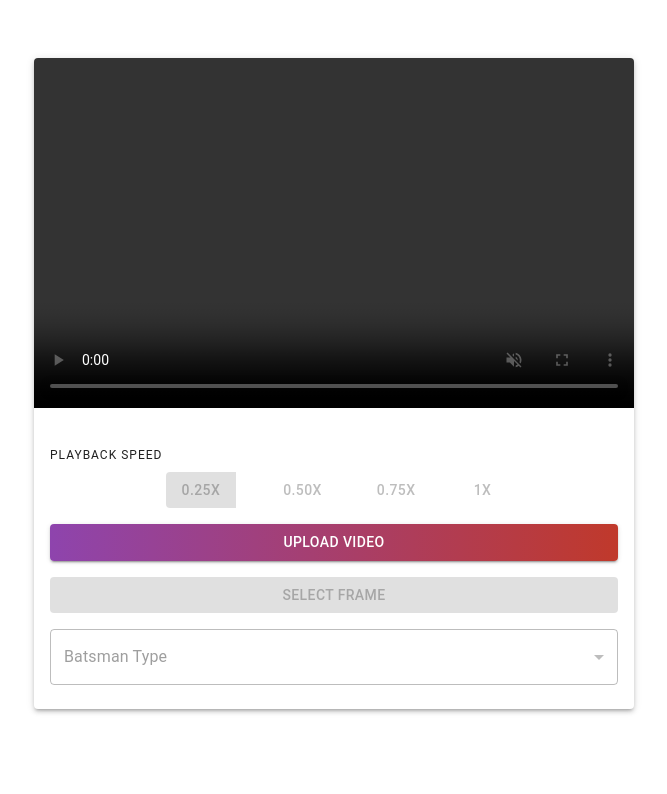
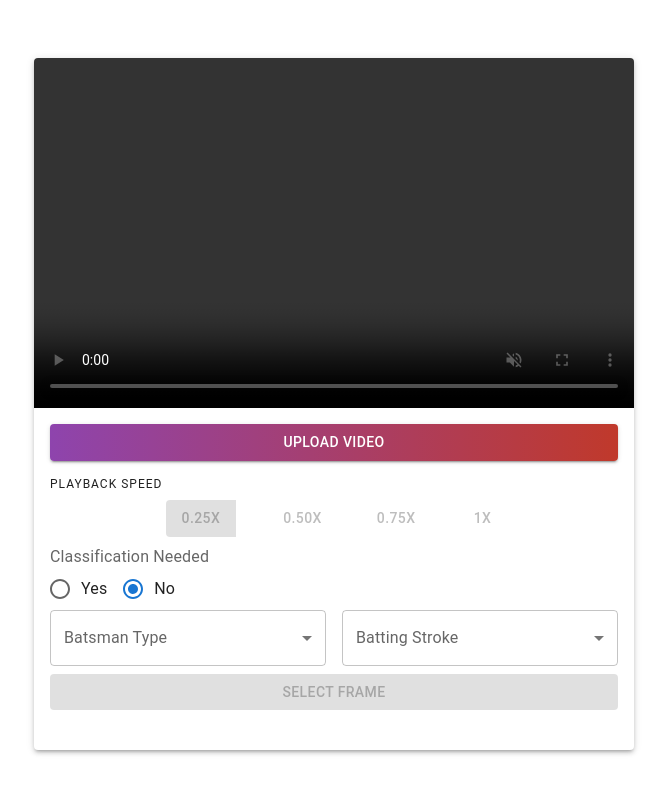
Before and after one commit to anjana-madushan/Research-Demo-Personal, a React (Vite) app in the folder Frontend/research shot posture accuracy/: page / in a window 1280 px wide. Shown: the top 794 px of the page, without its empty margins (306-973 px from the left). Built offline with nearby package versions, Linux system fonts and the light colour scheme.

Commit message:
feature: video upload form + rectifications

```diff
--- a/Frontend/research shot posture accuracy/src/components/Video/videoUpload.jsx
+++ b/Frontend/research shot posture accuracy/src/components/Video/videoUpload.jsx
@@ -3,7 +3,10 @@ import {
   Button,
   Typography,
   Box,
-  CircularProgress,
+  FormLabel,
+  FormControlLabel,
+  RadioGroup,
+  Radio,
   Select,
   MenuItem,
   FormControl,
@@ -11,9 +14,11 @@ import {
   Card,
   CardMedia,
   CardContent,
-  ButtonGroup
+  ButtonGroup,
+  Grid
 } from "@mui/material";
 import axios from "axios";
+import Rectifications from "../ui/rectifications";
 
 const VideoUpload = () => {
   const [file, setFile] = useState(null);
@@ -24,6 +29,8 @@ const VideoUpload = () => {
   const [accuracy, setAccuracy] = useState(null);
   const [isVideoLoaded, setIsVideoLoaded] = useState(false);
   const [playbackSpeed, setPlaybackSpeed] = useState(0.25);
+  const [rectifications, setRectifications] = useState([]);
+  const [hasClassification, setHasClassification] = useState(false);
   const videoRef = useRef(null);
   const fileInputRef = useRef(null);
 
@@ -92,8 +99,11 @@ const VideoUpload = () => {
 
       const batting_stroke = response.data['Stroke'];
       const accuracy_level = parseInt(response.data['accuracy'], 10);
+      const rectifications = response.data['rectifications'];
       setMessage(batting_stroke);
       setAccuracy(accuracy_level);
+      console.log(response.data['rectifications'])
+      setRectifications(rectifications)
     } catch (error) {
       console.log(error);
     }
@@ -105,6 +115,8 @@ const VideoUpload = () => {
   };
 
   return (
+    <Grid container justifyContent="center" alignItems="flex-start">
+      < Grid item xs={12} md={8} >
         <Box display="flex" flexDirection="column" alignItems="center" padding={4}>
           <Card sx={{ maxWidth: 600, boxShadow: 3, marginBottom: 3 }}>
             <CardMedia
@@ -116,6 +128,7 @@ const VideoUpload = () => {
               muted
               controlsList="nodownload noplaybackrate"
               disablePictureInPicture
+              autoPlay
             >
               {file && (
                 <source
@@ -132,7 +145,15 @@ const VideoUpload = () => {
                 ref={fileInputRef}
                 style={{ display: 'none' }}
               />
-          <Box sx={{ marginTop: 2, marginBottom: 2 }}>
+              <Button
+                variant="contained"
+                fullWidth
+                onClick={handleFileUploadClick}
+                sx={{ marginBottom: 1, background: 'linear-gradient(90deg, #8e44ad, #c0392b)' }}
+              >
+                Upload Video
+              </Button>
+              <Box sx={{ marginBottom: 1 }}>
                 <Typography variant="overline" sx={{ marginBottom: 0.5 }}>Playback Speed</Typography>
                 <ButtonGroup sx={{ gap: 5, display: 'flex', justifyContent: 'center' }} disabled={!isVideoLoaded}>
                   <Button onClick={() => handlePlaybackSpeedChange({ target: { value: 0.25 } })}
@@ -145,49 +166,23 @@ const VideoUpload = () => {
                     variant={playbackSpeed === 1.0 ? 'contained' : 'text'}>1x</Button>
                 </ButtonGroup>
               </Box>
-          <Button
-            variant="contained"
-            fullWidth
-            onClick={handleFileUploadClick}
-            sx={{ marginBottom: 2, background: 'linear-gradient(90deg, #8e44ad, #c0392b)' }}
+              {fileName && <Typography variant="body1">{fileName}</Typography>}
+              <FormControl>
+                <FormLabel id="demo-row-radio-buttons-group-label">Classification Needed</FormLabel>
+                <RadioGroup
+                  row
+                  aria-labelledby="demo-row-radio-buttons-group-label"
+                  name="row-radio-buttons-group"
+                  value={hasClassification ? "yes" : "no"}
+                  onChange={(event) => setHasClassification(event.target.value === "yes")}
                 >
-            Upload Video
-          </Button>
-
-          {fileName && <Typography variant="body1">{fileName}</Typography>}
-          {message && <Typography variant="h6" color="primary">{message}</Typography>}
-
-          {accuracy !== null && (
-            <Box position="relative" display="inline-flex" sx={{ marginY: 2 }}>
-              <CircularProgress size={60} variant="determinate" value={accuracy} />
-              <Box
-                top={0}
-                left={0}
-                bottom={0}
-                right={0}
-                position="absolute"
-                display="flex"
-                alignItems="center"
-                justifyContent="center"
-              >
-                <Typography variant="caption" component="div" color="textSecondary">
-                  {`${accuracy}%`}
-                </Typography>
-              </Box>
-            </Box>
-          )}
-
-          <Button
-            variant="contained"
-            fullWidth
-            onClick={captureFrame}
-            disabled={!isVideoLoaded}
-            sx={{ marginBottom: 2 }}
-          >
-            Select Frame
-          </Button>
-
-          <FormControl fullWidth disabled={!isVideoLoaded}>
+                  <FormControlLabel value="yes" control={<Radio />} label="Yes" />
+                  <FormControlLabel value="no" control={<Radio />} label="No" />
+                </RadioGroup>
+              </FormControl>
+              <Grid container spacing={2} alignItems="center" sx={{ marginBottom: 1.0 }}>
+                <Grid item xs={12} md={6}>
+                  <FormControl fullWidth>
                     <InputLabel>Batsman Type</InputLabel>
                     <Select
                       value={batsmanType}
@@ -198,9 +193,40 @@ const VideoUpload = () => {
                       <MenuItem value="left-hand">Left-Handed</MenuItem>
                     </Select>
                   </FormControl>
+                </Grid>
+                <Grid item xs={12} md={6}>
+                  <FormControl fullWidth disabled={hasClassification}>
+                    <InputLabel>Batting Stroke</InputLabel>
+                    <Select
+                      // value={newSelection}
+                      // onChange={handleNewSelectionChange}
+                      label="Batting Stroke"
+                    >
+                      <MenuItem value="fd">Forward Defence</MenuItem>
+                      <MenuItem value="fdr">Forward Drive</MenuItem>
+                      <MenuItem value="bd">Backfoot Defence</MenuItem>
+                      <MenuItem value="bdr">Backfoot Drive</MenuItem>
+                    </Select>
+                  </FormControl>
+                </Grid>
+              </Grid>
+              <Button
+                variant="contained"
+                fullWidth
+                onClick={captureFrame}
+                disabled={!isVideoLoaded}
+                sx={{ marginBottom: 2 }}
+              >
+                Select Frame
+              </Button>
             </CardContent>
           </Card>
         </Box>
+      </Grid >
+      {accuracy && <Grid item xs={12} md={4}>
+        <Rectifications rectifications={rectifications} stroke={message} accuracy={accuracy} />
+      </Grid>}
+    </Grid >
   );
 };
 
--- /dev/null
+++ b/Frontend/research shot posture accuracy/src/components/ui/rectifications.jsx
@@ -0,0 +1,64 @@
+import {
+  Typography,
+  Box,
+  CircularProgress
+} from "@mui/material";
+
+// eslint-disable-next-line react/prop-types
+const Rectifications = ({ rectifications, accuracy, stroke }) => {
+
+  console.log(rectifications)
+
+  return (
+    <Box
+      sx={{
+        padding: 2,
+        border: '1px solid #ddd',
+        borderRadius: 2,
+        boxShadow: 2,
+        maxWidth: 400
+      }}
+    >
+      <Typography variant="h6" gutterBottom>
+        Corrections Needed
+      </Typography>
+      <Typography variant="h6" color="primary">{stroke}</Typography>
+      <Box position="relative" display="inline-flex" sx={{ marginY: 2 }}>
+        <CircularProgress size={60} variant="determinate" value={accuracy} />
+        <Box
+          top={0}
+          left={0}
+          bottom={0}
+          right={0}
+          position="absolute"
+          display="flex"
+          alignItems="center"
+          justifyContent="center"
+        >
+          <Typography variant="caption" component="div" color="textSecondary">
+            {`${accuracy}%`}
+          </Typography>
+        </Box>
+      </Box>
+      {rectifications.map((rectification, index) => (
+        <Box key={index} sx={{ marginBottom: 2 }}>
+          <Typography variant="body1">
+            <strong>{rectification['angle name']}</strong>
+          </Typography>
+          <Typography variant="body2"><strong>{`${rectification['current angle value']}°`}</strong></Typography>
+          <Typography variant="body2" color="error">
+            <Typography variant="body2"><strong>{rectification['error type']}</strong></Typography>
+          </Typography>
+          <Typography variant="body2">
+            <Typography variant="body2"><strong>{rectification['general response']}</strong></Typography>
+          </Typography>
+          <Typography variant="body2">
+            <Typography variant="body2"><strong>{rectification['mathematical response']}</strong></Typography>
+          </Typography>
+        </Box>
+      ))}
+    </Box>
+  );
+};
+
+export default Rectifications
```
Lines whose indentation alone changed are shown as unchanged.
